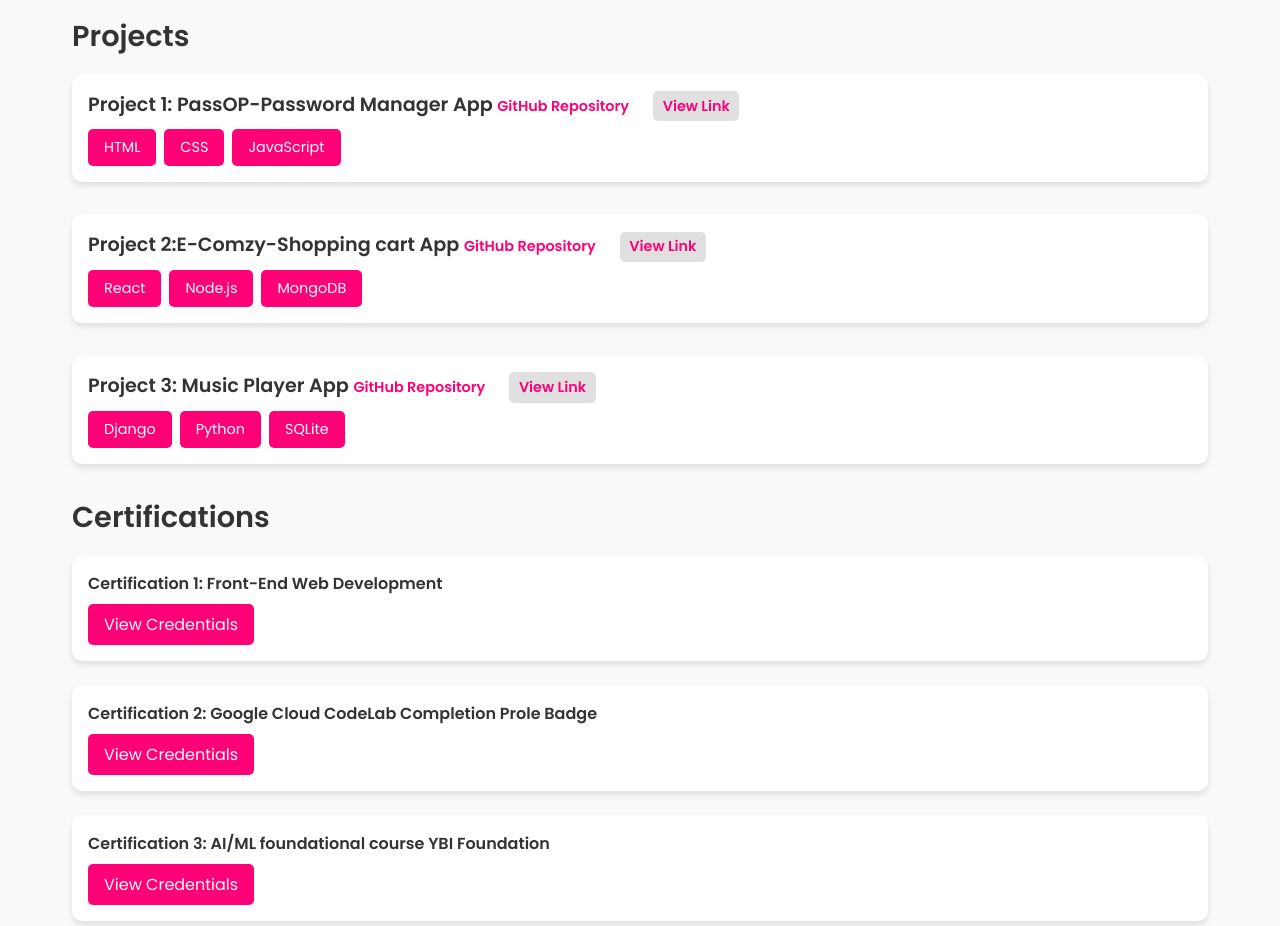
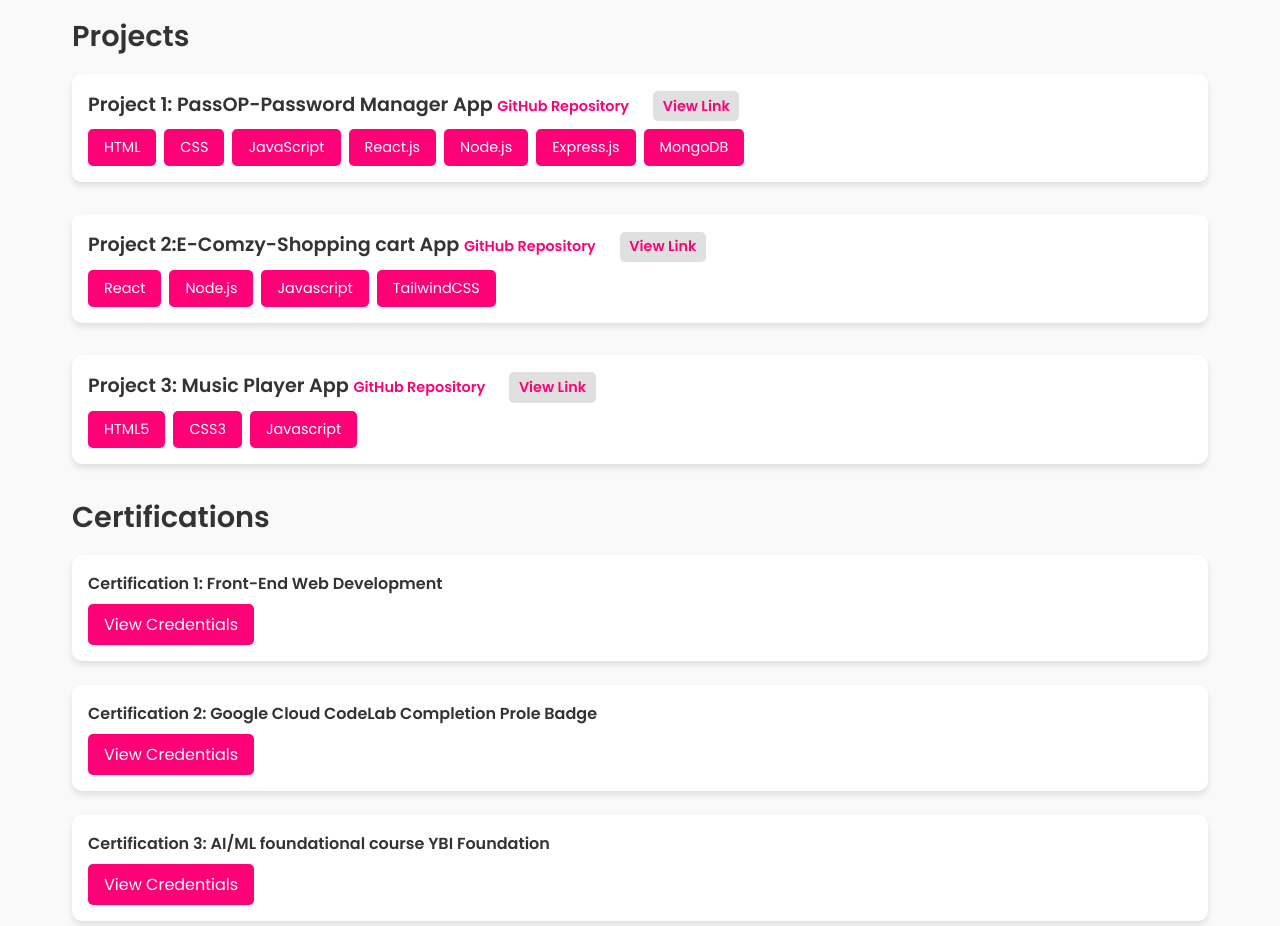
Before and after one commit to Gupta-Kushagra/MY-portfolio1, a plain HTML site: page index.html in a window 1280 px wide. Shown: the part 1140-2066 px from the top of the page. Drawn offline with Linux system fonts and the light colour scheme.

Commit message:
Update index.html

```diff
--- a/index.html
+++ b/index.html
@@ -424,6 +424,10 @@
                 <div class="tech">HTML</div>
                 <div class="tech">CSS</div>
                 <div class="tech">JavaScript</div>
+                <div class="tech">React.js</div>
+                <div class="tech">Node.js</div>
+                <div class="tech">Express.js</div>
+                <div class="tech">MongoDB</div>
             </div>
         </div>
         <div class="project">
@@ -433,7 +437,8 @@
             <div class="tech-stack">
                 <div class="tech">React</div>
                 <div class="tech">Node.js</div>
-                <div class="tech">MongoDB</div>
+                <div class="tech">Javascript</div>
+                <div class="tech">TailwindCSS</div>
             </div>
         </div>
         <div class="project">
@@ -441,9 +446,9 @@
                 Project 3: Music Player App <a href="https://github.com/Gupta-Kushagra/Music-Player-App">GitHub Repository</a><a href="https://spotify.freewebhostmost.com/" class="view-link">View Link</a>
             </div>
             <div class="tech-stack">
-                <div class="tech">Django</div>
-                <div class="tech">Python</div>
-                <div class="tech">SQLite</div>
+                <div class="tech">HTML5</div>
+                <div class="tech">CSS3</div>
+                <div class="tech">Javascript</div>
             </div>
         </div>
     </section>
```
